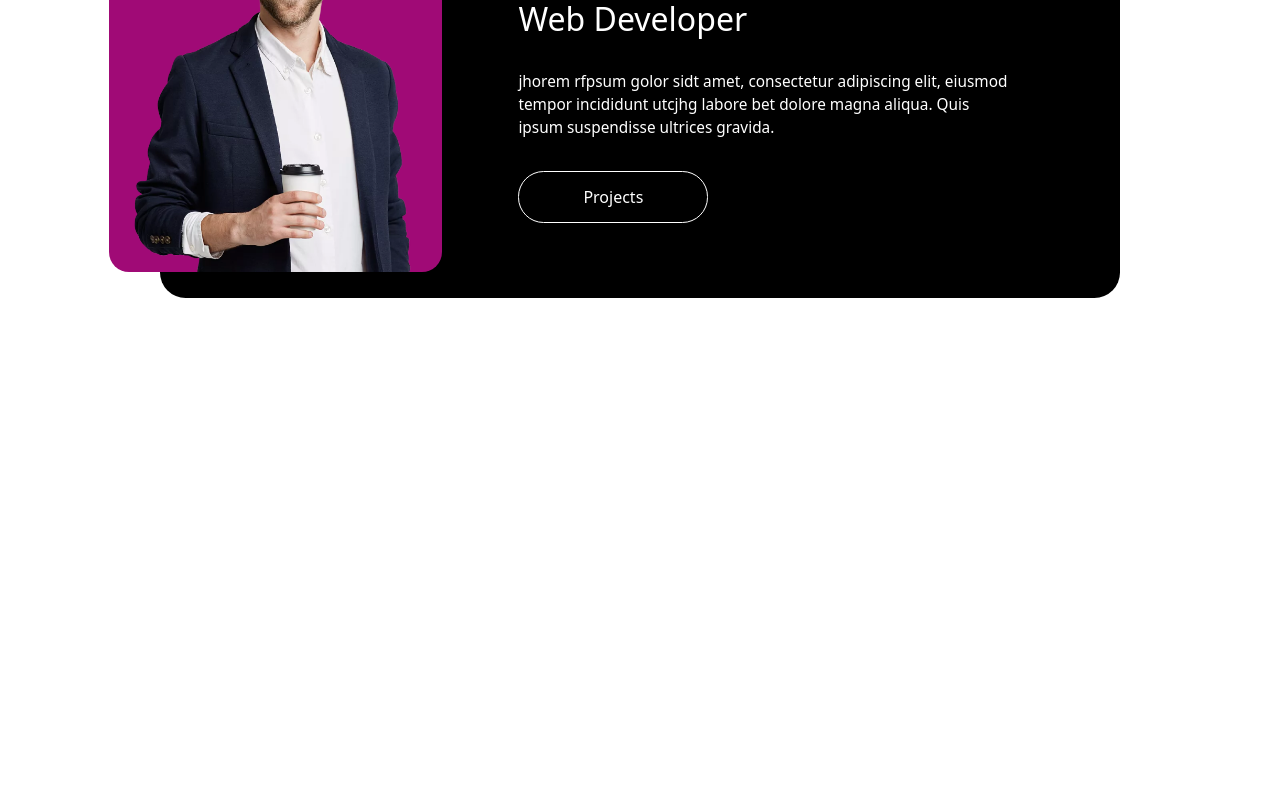
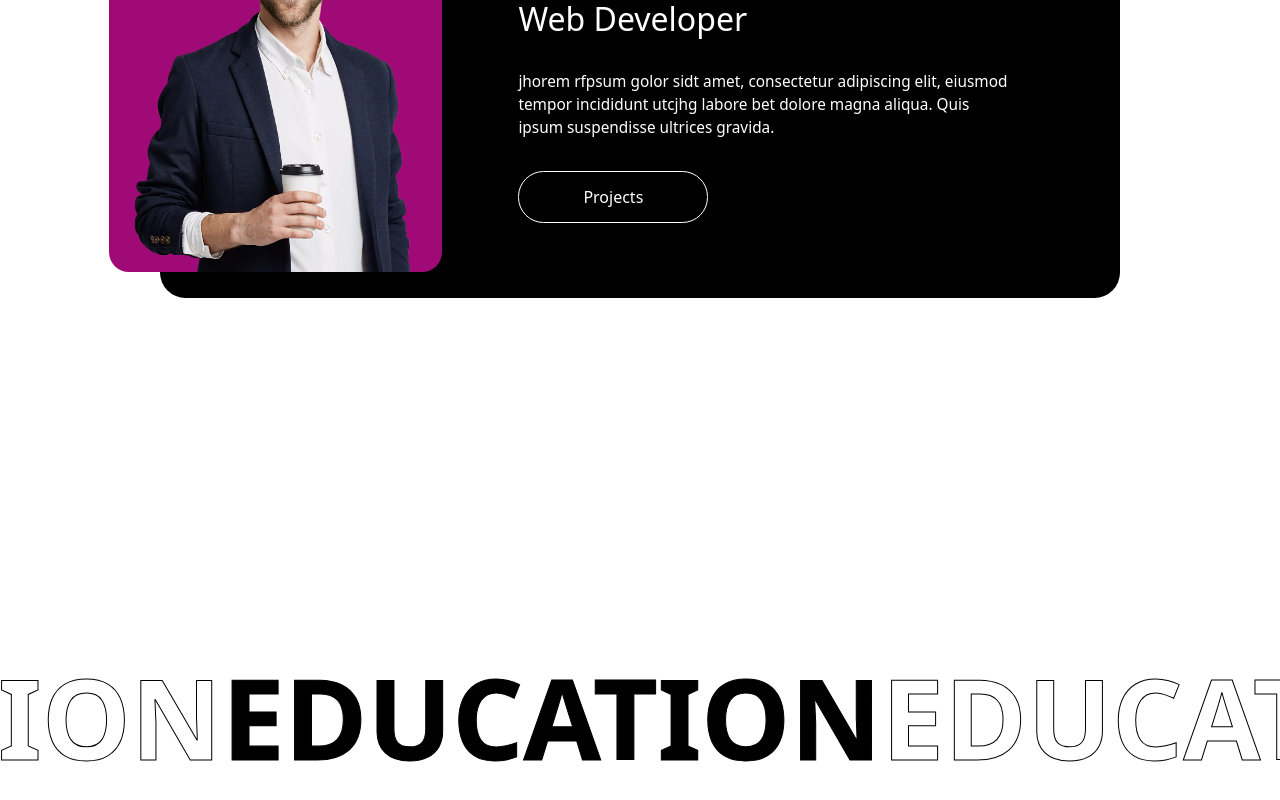
Before and after one commit to ait-varun/varun-portfolio, a Next.js app: page / in a window 1280 px wide. Shown: the part 316-1116 px from the top of the page. Before the commit the page ends 947 px from the top, so only its background shows below. Built offline with nearby package versions, Linux system fonts and the light colour scheme.

Commit message:
added marquee

```diff
--- a/src/app/page.js
+++ b/src/app/page.js
@@ -35,6 +35,16 @@ export default function Home() {
           </div>
         </div>
       </section>
+      <section className={styles.marquee}>
+        <div className={styles.marqueeBox}>
+          <h2 className={styles.marqueeText}>
+            EDUCATION <span>EDUCATION</span> EDUCATION
+          </h2>
+          <h2 className={styles.marqueeText}>
+            <span>EDUCATION</span> EDUCATION <span> EDUCATION</span>
+          </h2>
+        </div>
+      </section>
     </main>
   );
 }
--- a/src/app/page.module.css
+++ b/src/app/page.module.css
@@ -75,6 +75,38 @@
   border : 1px solid #ffff
 }
 
+.marqueeBox {
+  height: 180px;
+  display: flex;
+  align-items: center;
+  /* overflow: hidden; */
+}
+
+.marqueeBox h2 {
+  white-space: nowrap;
+  text-transform: uppercase;
+  font-size: 7rem !important;
+  font-weight: 600;
+  flex-shrink: 0;
+  padding: 0 10px;
+  width: max-content;
+  display: flex;
+  align-items: center;
+  transform: translateX(0);
+  animation: a-text-scroll 25s linear infinite;
+  color: #fff;
+  -webkit-text-stroke: 1px black;
+}
+.marqueeBox h2 span{
+  color: #000;
+}
+@keyframes a-text-scroll {
+  0% { transform: translate3d(0%, 0, 0); }
+  100% { transform: translate3d(-100%, 0, 0); }
+  0% { transform: translate3d(0%, 0, 0); }
+  100% { transform: translate3d(-100%, 0, 0); }
+}
+
 /* Mobile */
 @media (max-width: 700px) {
 }
```
